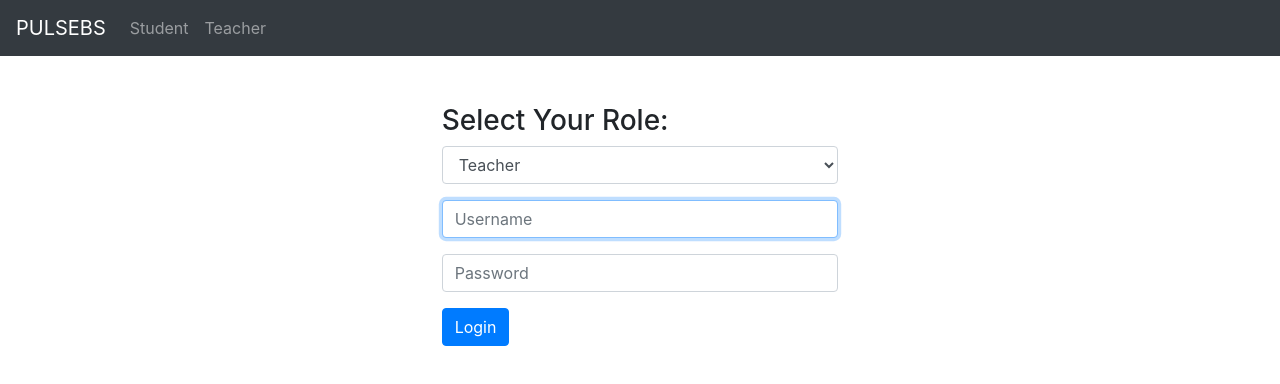
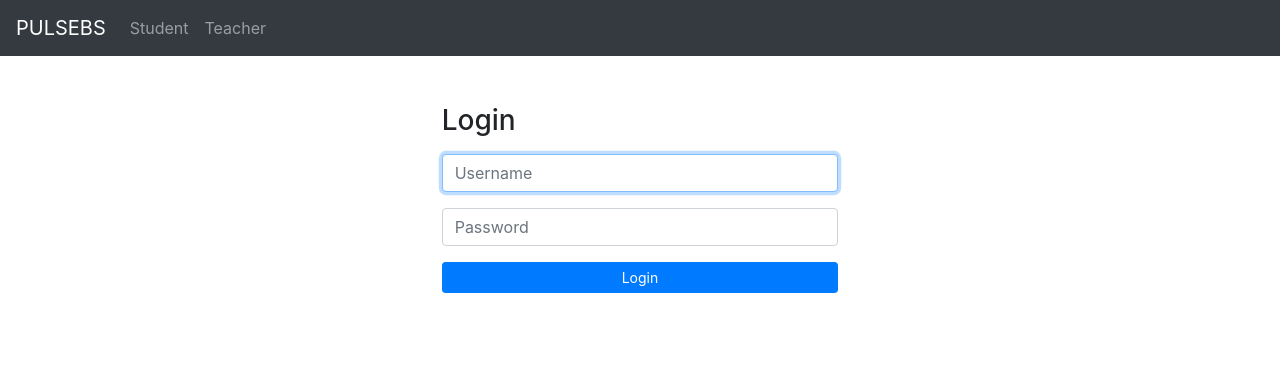
Before and after one commit to polito-se2-2020-team6/PULSeBS, a React (Create React App) app in the folder client/: page /login in a window 1280 px wide. Shown: the top 384 px of the page. Built offline with nearby package versions, Linux system fonts and the light colour scheme.

Commit message:
feat: change API and UI [PULSEBS-45]

```diff
--- a/client/src/API/API.js
+++ b/client/src/API/API.js
@@ -28,6 +28,7 @@ async function getLectures(userId) {
 //Login **POST** /api/login
 
 async function userLogin(username, password) {
+  console.log("SSSS");
   return new Promise((resolve, reject) => {
     fetch(baseURL + "/login", {
       method: "POST",
--- a/client/src/App.js
+++ b/client/src/App.js
@@ -5,24 +5,36 @@ import Teacher from "./components/Teacher";
 import Navigation from "./components/nav";
 
 import { AuthContext } from "./auth/AuthContext";
-import { USERS } from "./data/fakeUsers";
+// import { USERS } from "./data/fakeUsers";
 import { Route, Switch, withRouter, Redirect } from "react-router-dom";
 import Student from "./components/Student";
+import API from "./API/API";
 
 class App extends React.Component {
   constructor(props) {
     super(props);
     this.state = {
-      users: USERS,
+      // users: USERS,
     };
   }
+
   login = (username, password) => {
-    this.state.users.map((e) => {
-      if (e.email === username && e.pass === password) {
-        this.props.history.push("/teacher");
-      }
-      return true;
-    });
+    // this.state.users.map((e) => {
+    //   if (e.email === username && e.pass === password) {
+    //     this.props.history.push("/teacher");
+    //   }
+    //   return true;
+    // });
+    return API.userLogin(username, password)
+      .then((user) => {
+        if ((user.type = 1)) {
+          this.setState({ authUser: user, authErr: null });
+          this.props.history.push("/teacher");
+        }
+      })
+      .catch((errObj) => {
+        console.log(errObj);
+      });
   };
 
   render() {
@@ -33,9 +45,7 @@ class App extends React.Component {
       logoutUser: this.logout,
     };
     return (
-
       <AuthContext.Provider value={value}>
-
         <Navigation />
         <Switch>
           <Route path="/login" component={LoginPage}></Route>
--- a/client/src/components/LoginPage.js
+++ b/client/src/components/LoginPage.js
@@ -8,7 +8,7 @@ import {
   Container,
   Row,
 } from "react-bootstrap";
-import { ROLES } from "../data/consts";
+// import { ROLES } from "../data/consts";
 import { AuthContext } from "../auth/AuthContext";
 
 class LoginForm extends React.Component {
@@ -17,7 +17,7 @@ class LoginForm extends React.Component {
     this.state = {
       username: "",
       password: "",
-      role: ROLES.TEACHER,
+      // role: ROLES.TEACHER,
       //   submitted: false,
       //   error: "",
       //   has_error: false,
@@ -36,7 +36,7 @@ class LoginForm extends React.Component {
 
   handleSubmit = (event, onLogin) => {
     event.preventDefault();
-    onLogin(this.state.username, this.state.password, this.state.role);
+    onLogin(this.state.username, this.state.password);
   };
 
   render() {
@@ -46,7 +46,7 @@ class LoginForm extends React.Component {
           <Container fluid className="center center mt-5">
             <Row>
               <Col md={{ span: 4, offset: 4 }}>
-                <h3> Select Your Role: </h3>
+                <h3 className="center mb-3"> Login </h3>
 
                 <Form
                   method="POST"
@@ -54,7 +54,7 @@ class LoginForm extends React.Component {
                     this.handleSubmit(event, context.loginUser)
                   }
                 >
-                  <FormGroup>
+                  {/* <FormGroup>
                     <select
                       className="form-control"
                       role={this.state.role}
@@ -66,7 +66,7 @@ class LoginForm extends React.Component {
                       <option value="teacher">Booking Manager</option>
                       <option value="student">Support Officer</option>
                     </select>
-                  </FormGroup>
+                  </FormGroup> */}
                   <FormGroup>
                     <FormControl
                       type="text"
@@ -92,7 +92,13 @@ class LoginForm extends React.Component {
                   </FormGroup>
 
                   <FormGroup>
-                    <Button variant="primary" type="submit" color="primary">
+                    <Button
+                      block
+                      variant="primary"
+                      type="submit"
+                      color="primary"
+                      size="sm"
+                    >
                       Login
                     </Button>
                   </FormGroup>
```
